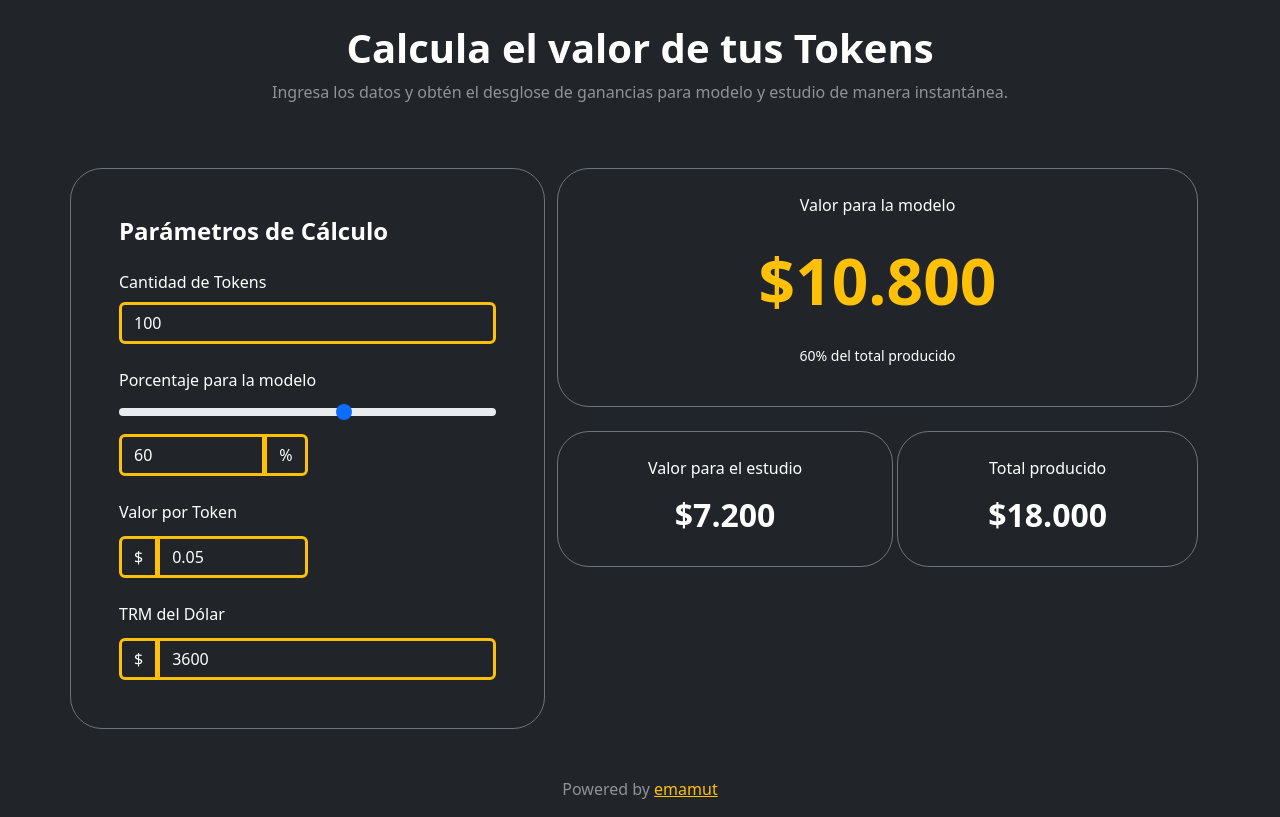
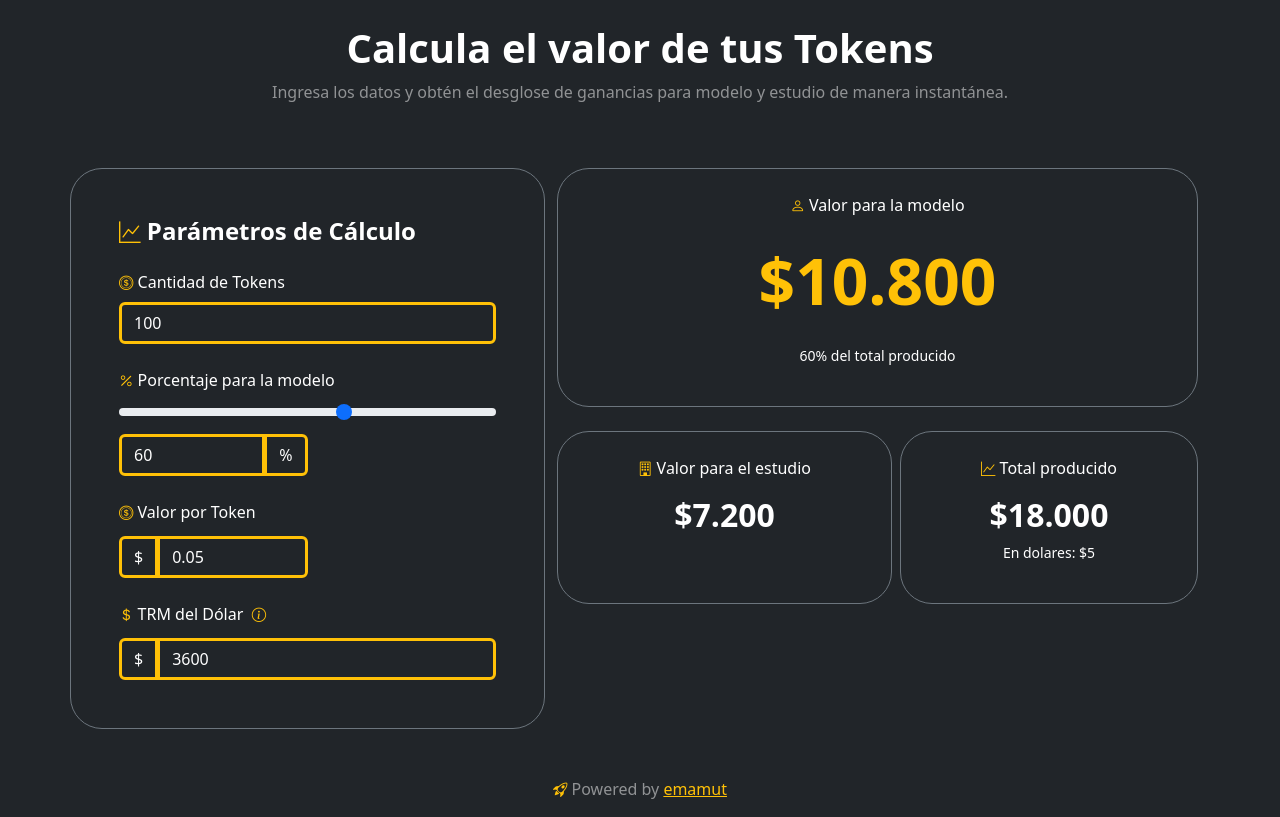
Before and after one commit to emamut-dev/tokens-calculator, a Vue app: page / in a window 1280 px wide. Built offline with nearby package versions, Linux system fonts and the light colour scheme; no server answers.

Commit message:
fix: add icons and total produced in dollars

```diff
--- a/src/components/TokensCalculator.vue
+++ b/src/components/TokensCalculator.vue
@@ -139,7 +139,9 @@
           <p class="big-text text-warning fw-bold">{{ calcular() }} <br /></p>
           <p class="small">{{ percentage }}% del total producido</p>
         </div>
-        <div class="d-flex flex-row justify-content-between w-100 gap-1">
+        <div
+          class="d-flex flex-column flex-md-row flex-wrap justify-content-between w-100 gap-2"
+        >
           <div
             class="text-center border border-secondary rounded-5 p-4 mt-4 flex-fill"
           >
@@ -155,6 +157,9 @@
               <i class="bi bi-graph-up text-warning"></i> Total producido
             </p>
             <p class="h2 fw-bold">{{ parseUSD(totalValue) }}</p>
+            <p class="small">
+              En dolares: {{ parseUSD(totalValue / dollarValue) }}
+            </p>
           </div>
         </div>
       </div>
--- a/src/style.css
+++ b/src/style.css
@@ -1,4 +1,5 @@
 @import url('https://fonts.googleapis.com/css2?family=Montserrat:wght@400;500;600;700&display=swap');
+@import url('https://cdn.jsdelivr.net/npm/bootstrap-icons@1.13.1/font/bootstrap-icons.min.css');
 
 [v-cloak] {
   display: none;
```
